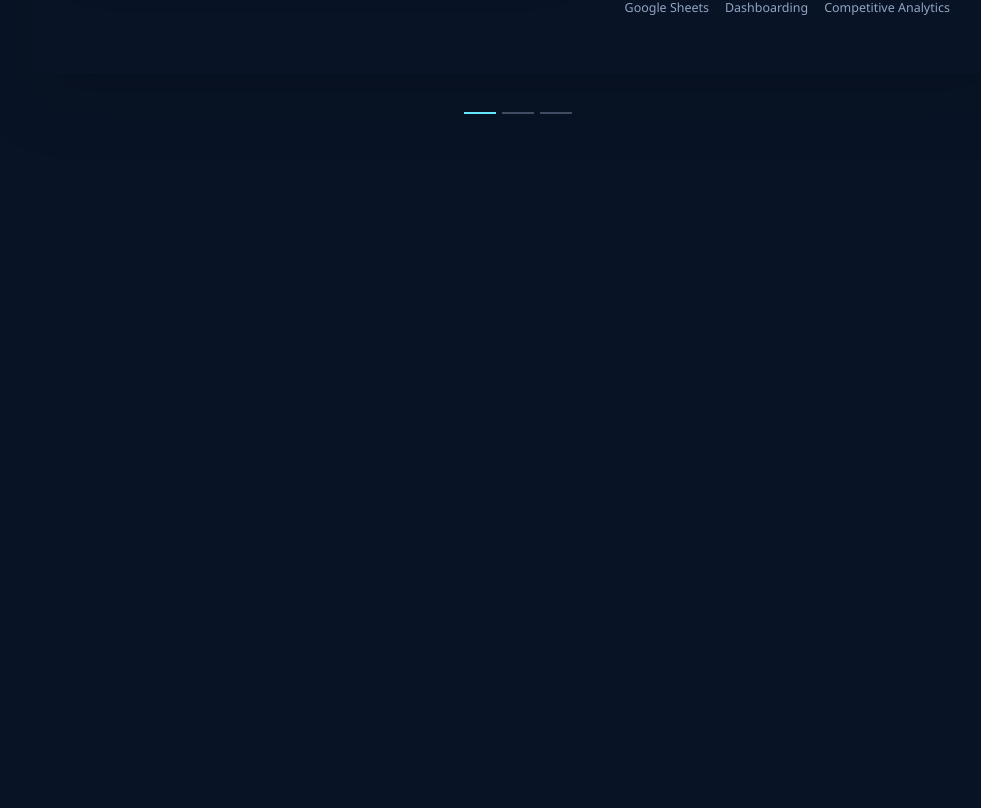
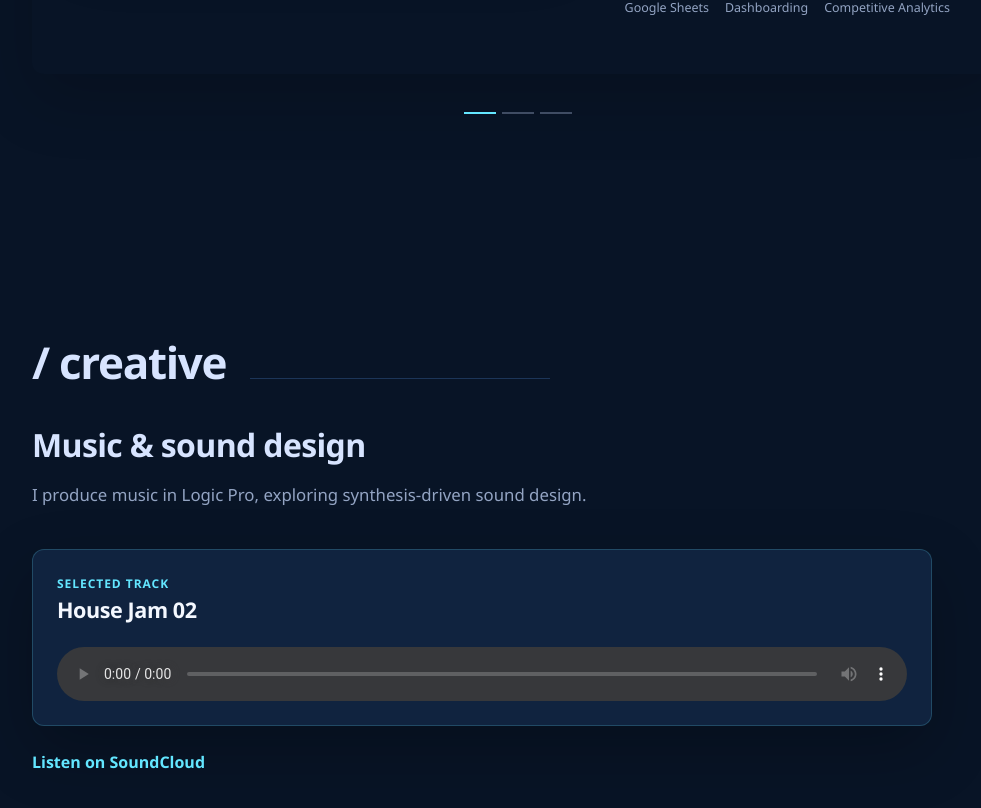
Before and after one commit to TothAndrasBalint/Andras-V1, a React (Vite) app: page / in a window 1280 px wide. Shown: the part 2723-3531 px from the top of the page, without its empty margins (122-1103 px from the left). Before the commit the page ends 2949 px from the top, so only its background shows below. Built offline with nearby package versions, Linux system fonts and the light colour scheme; a web font is replaced by a local one.

Commit message:
Build creative music section

```diff
--- a/src/App.css
+++ b/src/App.css
@@ -812,3 +812,119 @@
     gap: var(--space-lg);
   }
 }
+
+.creative {
+  max-width: 1000px;
+  padding-block: var(--space-2xl);
+  scroll-margin-top: 6rem;
+}
+
+.creative-content {
+  max-width: 900px;
+  margin-top: var(--space-lg);
+}
+
+.creative-subtitle {
+  margin: 0;
+
+  color: var(--color-text-primary);
+  font-size: clamp(1.5rem, 3vw, 2rem);
+  font-weight: 600;
+  line-height: 1.2;
+  letter-spacing: -0.02em;
+}
+
+.creative-description {
+  max-width: 650px;
+  margin: var(--space-sm) 0 0;
+
+  color: var(--color-text-secondary);
+  font-size: 1.05rem;
+  line-height: 1.7;
+}
+
+.creative-track {
+  margin-top: var(--space-lg);
+  padding: clamp(1rem, 3vw, 1.5rem);
+
+  border: 1px solid rgb(99 230 255 / 20%);
+  border-radius: 0.75rem;
+
+  background-color: var(--color-surface);
+  box-shadow: 0 1.5rem 4rem rgb(0 0 0 / 24%);
+}
+
+.creative-track-header {
+  margin-bottom: var(--space-md);
+}
+
+.creative-track-label {
+  margin: 0 0 0.25rem;
+
+  color: var(--color-accent);
+  font-size: 0.75rem;
+  font-weight: 600;
+  letter-spacing: 0.08em;
+  text-transform: uppercase;
+}
+
+.creative-track-title {
+  margin: 0;
+
+  color: var(--color-white);
+  font-size: 1.35rem;
+  font-weight: 600;
+  letter-spacing: -0.02em;
+}
+
+.creative-audio {
+  display: block;
+  width: 100%;
+
+  color-scheme: dark;
+}
+
+.creative-link {
+  display: inline-block;
+  margin-top: var(--space-md);
+
+  color: var(--color-accent);
+  font-weight: 600;
+
+  transition:
+    color var(--transition-fast),
+    transform var(--transition-fast);
+}
+
+.creative-link:hover {
+  color: var(--color-white);
+  transform: translateY(-2px);
+}
+
+.creative-link:focus-visible {
+  outline: 2px solid var(--color-accent);
+  outline-offset: 4px;
+}
+
+@media (max-width: 600px) {
+  .creative {
+    padding-block: var(--space-xl);
+  }
+
+  .creative-subtitle {
+    font-size: 1.4rem;
+  }
+
+  .creative-description {
+    font-size: 1rem;
+  }
+
+  .creative-player {
+    margin-top: var(--space-md);
+  }
+}
+
+.creative-audio {
+  display: block;
+  width: 100%;
+}
--- a/src/App.jsx
+++ b/src/App.jsx
@@ -3,6 +3,7 @@ import NavBar from "./components/NavBar.jsx";
 import About from "./components/About.jsx";
 import Experience from "./components/Experience.jsx";
 import Projects from "./components/Projects.jsx";
+import Creative from "./components/Creative.jsx";
 
 function App() {
   return (
@@ -32,6 +33,7 @@ function App() {
         <About />
         <Experience />
         <Projects />
+        <Creative />
       </main>
     </>
   );
--- /dev/null
+++ b/src/components/Creative.jsx
@@ -0,0 +1,55 @@
+function Creative() {
+  return (
+    <section
+      className="creative"
+      id="creative"
+      aria-labelledby="creative-title"
+    >
+      <div className="section-heading">
+        <h2 className="section-title" id="creative-title">
+          / creative
+        </h2>
+
+        <div className="section-line" aria-hidden="true" />
+      </div>
+
+      <div className="creative-content">
+        <h3 className="creative-subtitle">Music & sound design</h3>
+
+        <p className="creative-description">
+          I produce music in Logic Pro, exploring synthesis-driven sound design.
+        </p>
+
+        <div className="creative-player">
+          <article className="creative-track">
+            <div className="creative-track-header">
+              <p className="creative-track-label">Selected track</p>
+              <h4 className="creative-track-title">House Jam 02</h4>
+            </div>
+
+            <audio
+              className="creative-audio"
+              controls
+              preload="metadata"
+              aria-label="Play House Jam 02"
+            >
+              <source src="/audio/house-jam-02.mp3" type="audio/mpeg" />
+              Your browser does not support the audio element.
+            </audio>
+          </article>
+        </div>
+
+        <a
+          className="creative-link"
+          href="https://soundcloud.com/unknownartist07"
+          target="_blank"
+          rel="noopener noreferrer"
+        >
+          Listen on SoundCloud
+        </a>
+      </div>
+    </section>
+  );
+}
+
+export default Creative;
```
Also changed, not shown: 1 other file (tests, documents, lock files or other folders).
